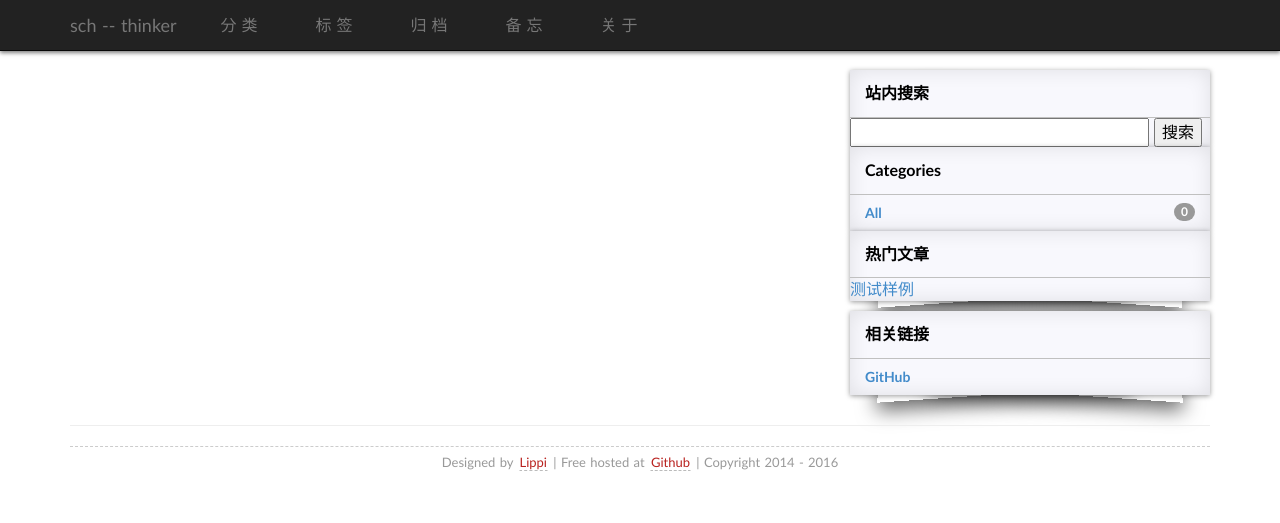
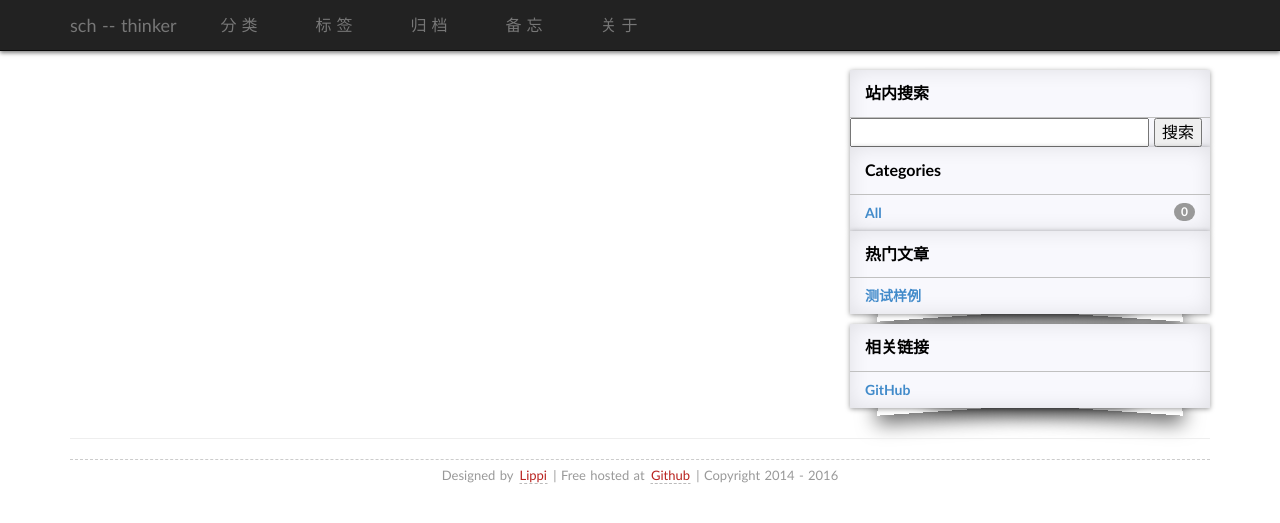
Before and after one commit to schStudio/schStudio.github.io, a Jekyll site: the page built from index.html, in a window 1280 px wide. Shown: the top 523 px of the page. Built offline with Jekyll 4.4.1, drawn with Linux system fonts in a browser that asks for light colours; some web fonts are replaced; the list of posts is cut into pages by our own code; comment, search, counter and statistics services are not loaded.

Commit message:
Update hot.html

```diff
--- a/_includes/hot.html
+++ b/_includes/hot.html
@@ -4,6 +4,6 @@
       </div>
 
  <ul class="list-unstyled">
-	<li><a href="/blog/2015/03/github-pages-blog.html" class=categories-list-item">测试样例</a></li>
+	<li><a href="/blog/2015/03/github-pages-blog.html" class="categories-list-item">测试样例</a></li>
  </ul>
 </div>
```
